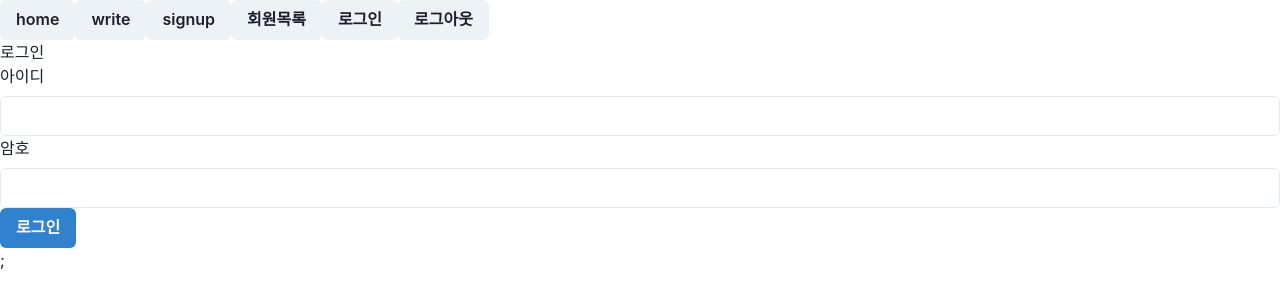
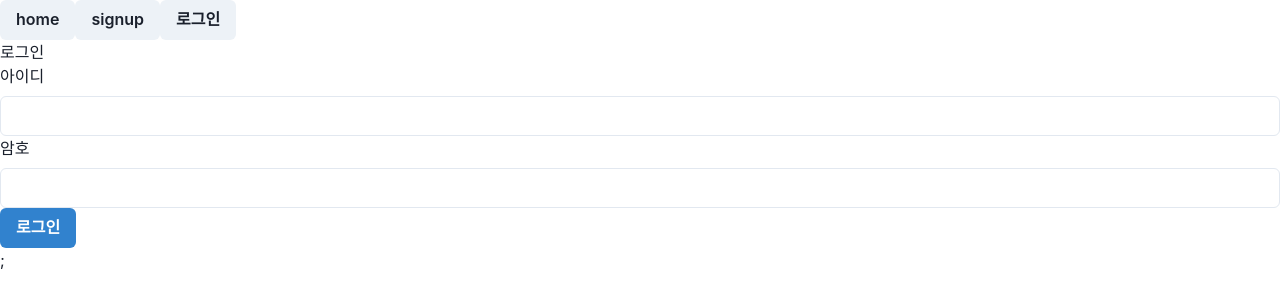
Before and after one commit to junggji/prj1-fe20231109, a React (Create React App) app: page /login in a window 1280 px wide. Shown: the top 304 px of the page. Built offline with nearby package versions, Linux system fonts and the light colour scheme; no server answers.

Commit message:
로그인여부에 따라 navbar 버튼 출력 결정

```diff
--- a/src/component/NavBar.js
+++ b/src/component/NavBar.js
@@ -28,11 +28,19 @@ export function NavBar() {
   return (
     <Flex>
       <Button onClick={() => navigate("/")}>home</Button>
-      <Button onClick={() => navigate("/write")}>write</Button>
-      <Button onClick={() => navigate("/signup")}>signup</Button>
-      <Button onClick={() => navigate("/member/list")}>회원목록</Button>
-      <Button onClick={() => navigate("/login")}>로그인</Button>
-      <Button onClick={handleLogout}>로그아웃</Button>
+      {isAuthenticated() && (
+        <Button onClick={() => navigate("/write")}>write</Button>
+      )}
+      {isAuthenticated() || (
+        <Button onClick={() => navigate("/signup")}>signup</Button>
+      )}
+      {isAuthenticated() && (
+        <Button onClick={() => navigate("/member/list")}>회원목록</Button>
+      )}
+      {isAuthenticated() || (
+        <Button onClick={() => navigate("/login")}>로그인</Button>
+      )}
+      {isAuthenticated() && <Button onClick={handleLogout}>로그아웃</Button>}
     </Flex>
   );
 }
```
